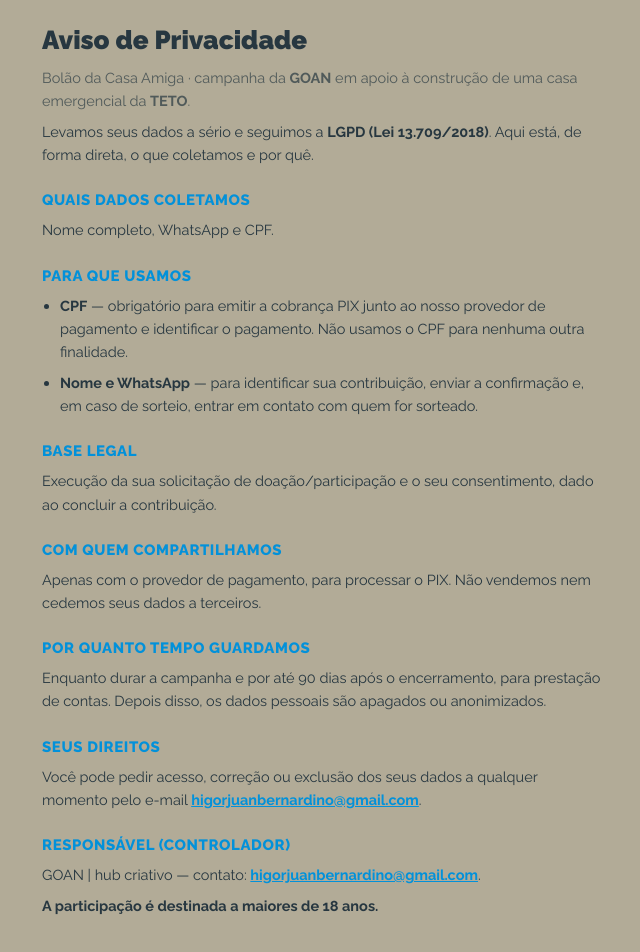
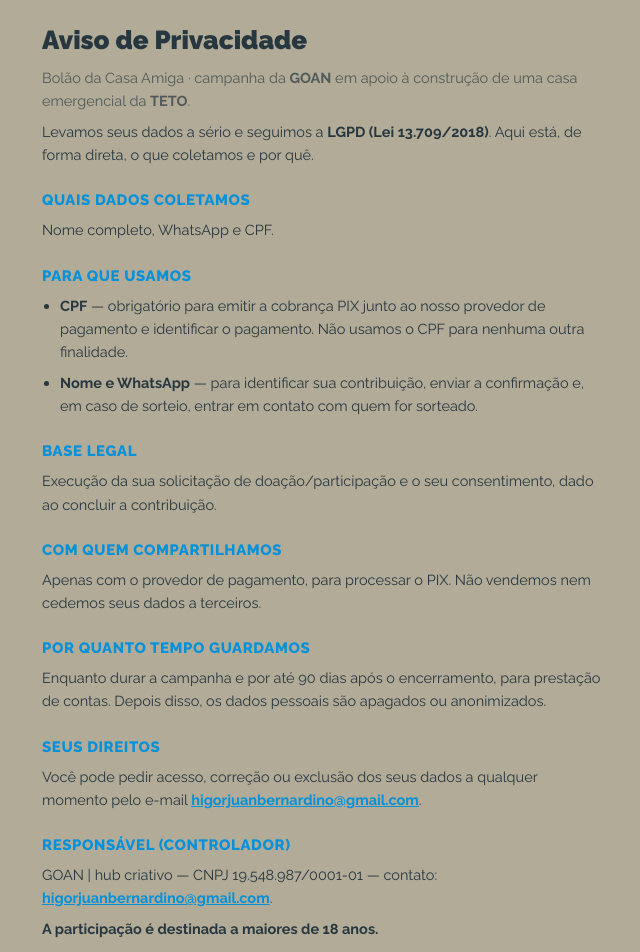
Before and after one commit to goanhubcriativo/maisumteto, a Next.js app: page /privacidade in a window 1280 px wide. Shown: the top 952 px of the page, without its empty margins (316-956 px from the left). Built offline with nearby package versions, Linux system fonts and the light colour scheme.

Commit message:
Aviso de Privacidade: adiciona CNPJ da GOAN (19.548.987/0001-01)
Co-Authored-By: Claude Fable 5 <noreply@anthropic.com>

```diff
--- a/src/app/privacidade/page.tsx
+++ b/src/app/privacidade/page.tsx
@@ -71,7 +71,7 @@ export default function Privacidade() {
 
         <h2>Responsável (controlador)</h2>
         <p>
-          GOAN | hub criativo — contato:{" "}
+          GOAN | hub criativo — CNPJ 19.548.987/0001-01 — contato:{" "}
           <a href={`mailto:${CONTATO}`}>{CONTATO}</a>.
         </p>
 
```
